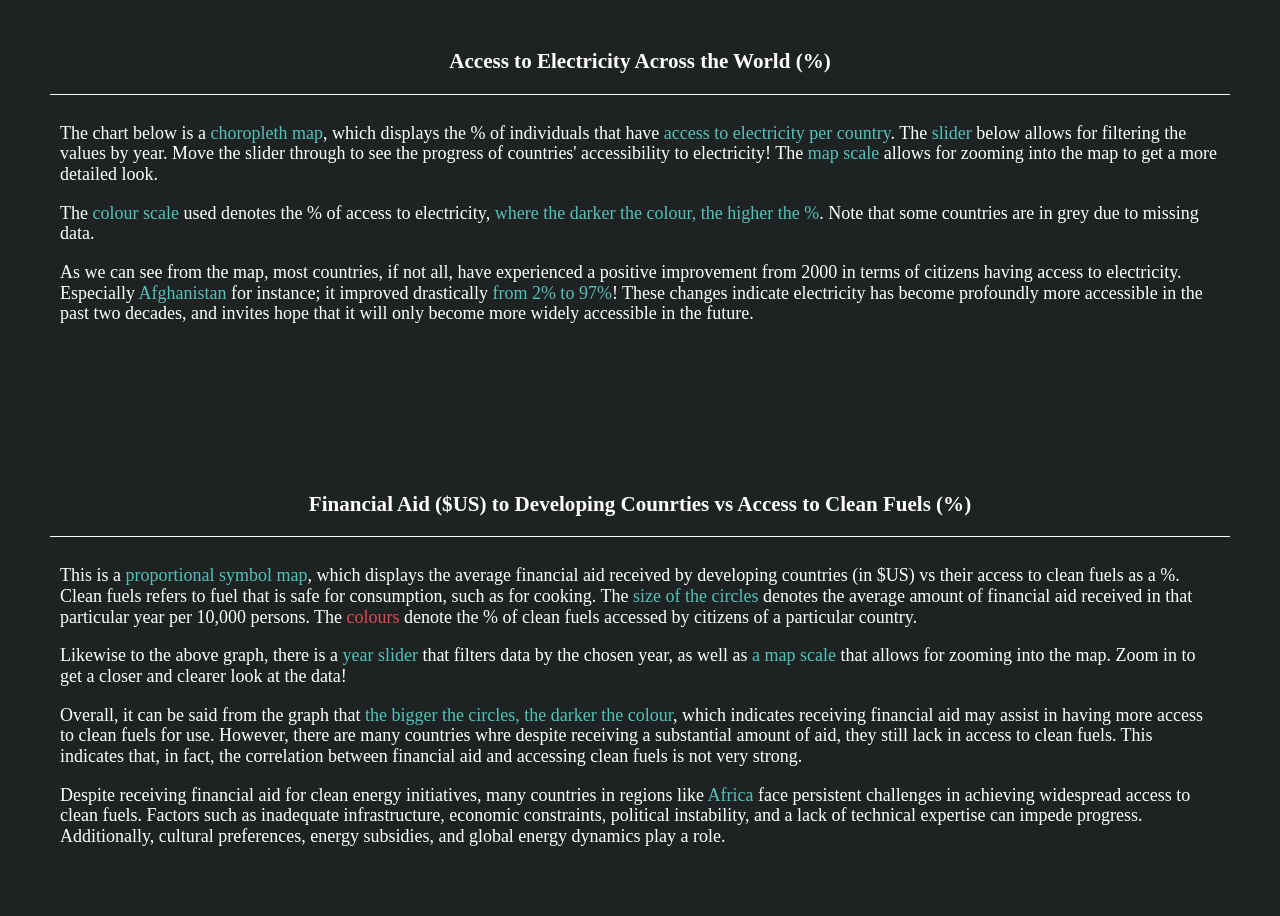
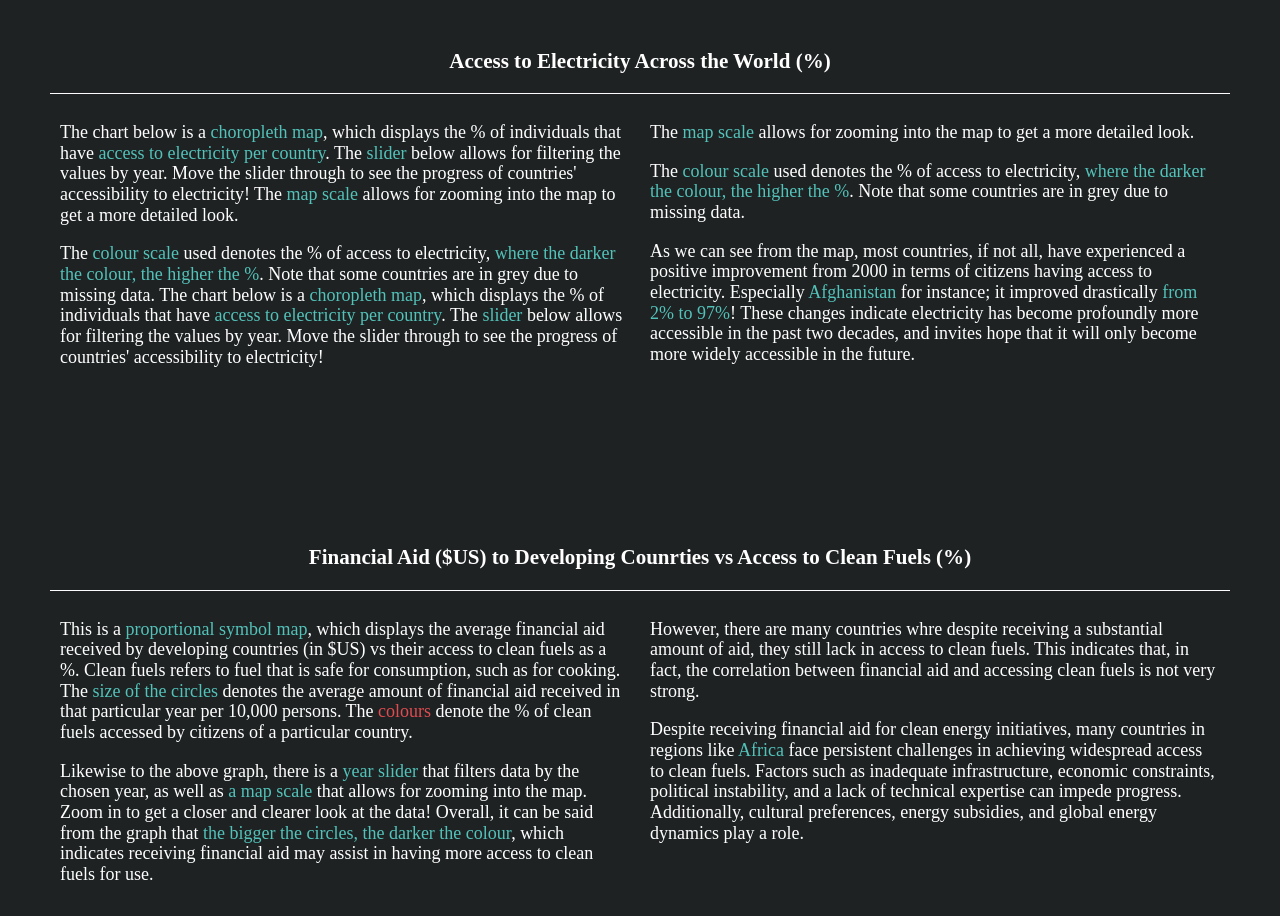
Before and after one commit to emanAtassi/FIT3179, a plain HTML site: page index.html in a window 1280 px wide. Shown: the part 720-1636 px from the top of the page. Drawn offline with nearby package versions, Linux system fonts and the light colour scheme; a script that the page names is missing.

Commit message:
fixed up paragraph structure

```diff
--- a/css/styles.css
+++ b/css/styles.css
@@ -77,7 +77,7 @@ background: linear-gradient(183deg, rgba(42,133,139,1) 0%, rgb(30, 34, 35) 58%);
 
   #choroplethsection {
     padding: 50px;
-    margin-top: 10px;
+    margin-top: 20px;
     /* text-align: center; */
   }
 
@@ -88,7 +88,7 @@ background: linear-gradient(183deg, rgba(42,133,139,1) 0%, rgb(30, 34, 35) 58%);
 
   .sections {
     padding: 50px;
-    margin-top: 10px;
+    margin-top: 20px;
     font-family: "Times New Roman", Times, serif;
   }
 
--- a/index.html
+++ b/index.html
@@ -17,6 +17,11 @@
     <div class="header">
 
         <h1 id = "title">Electricity and Clean Energy Across the World</h1>
+
+        <div class="pure-g">
+
+            <div class="pure-u-1-2">
+                <div class="description">
                 <p>
                     In an era defined by progress and innovation, the global demand for electricity has surged to unprecedented heights.
                     Electricity, often referred to as the lifeblood of modern civilization, powers our homes, industries, and economies,
@@ -31,8 +36,12 @@
                     Clean energy sources encompass a wide array of technologies, from wind and solar power to hydropower, geothermal energy, and beyond.
                     These sources not only reduce our carbon footprint but also offer the promise of a greener, more sustainable future.
                 </p>
+            </div>
+            </div>
+
+            <div class="pure-u-1-2">
+                <div class="description">
                 <p>
-
                     The journey towards clean energy is multifaceted, involving international cooperation, policy changes, technological advancements,
                     and public awareness. It transcends borders, as countries worldwide seek to balance their growing energy needs with the imperative
                     to protect our environment. From initiatives to improve access to electricity in underserved regions to ambitious renewable energy goals,
@@ -48,12 +57,17 @@
                     The data used in  this visualisation ranges from 2000 to 2020, or 2019 for some charts. Please view the page in full view
                     to get the best display!
                 </p>
+            </div>
+
+            </div>
+        </div>
 
         <p id="meta">
             Data source can be found <a href="https://www.kaggle.com/datasets/anshtanwar/global-data-on-sustainable-energy">here</a>.
             <br>
             By: Iman Al Atassi
         </p>
+
     </div>
 
     <div id="choroplethsection" class="sections">
@@ -61,13 +75,30 @@
         <h3 class = "text">Access to Electricity Across the World (%)</h3>
 
         <div class="pure-g">
-            <div class="pure-u-1-1">
-
+            <div class="pure-u-1-2">
             <div class="description">
             <p>
                 The chart below is a <span class="keywords">choropleth map</span>, which displays the % of individuals that have <span class="keywords">access to electricity per country</span>.
                 The <span class="keywords">slider</span> below allows for filtering the values by year. Move the slider through to see the progress of countries'
                 accessibility to electricity!
+                The <span class="keywords">map scale</span> allows for zooming into the map to get a more detailed look.
+            </p>
+            <p>
+                The <span class="keywords">colour scale</span> used denotes the % of access to electricity, <span class="keywords">where the darker the colour, the higher the %</span>.
+                Note that some countries are in grey due to missing data.
+                The chart below is a <span class="keywords">choropleth map</span>, which displays the % of individuals that have <span class="keywords">access to electricity per country</span>.
+                The <span class="keywords">slider</span> below allows for filtering the values by year. Move the slider through to see the progress of countries'
+                accessibility to electricity!
+            </p>
+            </div>
+
+        </div>
+
+        <div class="pure-u-1-2">
+
+            <div class="description">
+                <p>
+
                     The <span class="keywords">map scale</span> allows for zooming into the map to get a more detailed look.
                 </p>
                 <p>
@@ -81,8 +112,8 @@
                     it will only become more widely accessible in the future.
                 </p>
             </div>
+        </div>
 
-        </div>
     </div>
 
         <div id="choroplethmap1"></div>
@@ -94,6 +125,10 @@
 
         <h3>Financial Aid ($US) to Developing Counrties vs Access to Clean Fuels (%)</h3>
 
+        <div class="pure-g">
+
+            <div class="pure-u-1-2">
+
                 <div class="description">
                     <p>
                         This is a <span class="keywords">proportional symbol map</span>, which displays the average financial aid received by developing countries (in $US) vs
@@ -104,10 +139,16 @@
                     <p>
                         Likewise to the above graph, there is a <span class="keywords">year slider</span> that filters data by the chosen year, as well as <span class="keywords">a map scale</span> that
                         allows for zooming into the map. Zoom in to get a closer and clearer look at the data!
+                        Overall, it can be said from the graph that <span class="keywords">the bigger the circles, the darker the colour</span>, which indicates receiving financial
+                        aid may assist in having more access to clean fuels for use.
                     </p>
+                </div>
+            </div>
+
+            <div class="pure-u-1-2">
+                <div class="description">
                     <p>
-            Overall, it can be said from the graph that <span class="keywords">the bigger the circles, the darker the colour</span>, which indicates receiving financial
-            aid may assist in having more access to clean fuels for use. However, there are many countries whre despite receiving a substantial
+                        However, there are many countries whre despite receiving a substantial
                         amount of aid, they still lack in access to clean fuels. This indicates that, in fact, the correlation between financial aid and
                         accessing clean fuels is not very strong.
                     </p>
@@ -117,6 +158,8 @@
                         and a lack of technical expertise can impede progress.
                         Additionally, cultural preferences, energy subsidies, and global energy dynamics play a role.
                     </p>
+                </div>
+            </div>
         </div>
 
         <div id="propsymbolmap"></div>
--- a/js/rankbarchart.vg.json
+++ b/js/rankbarchart.vg.json
@@ -1,7 +1,7 @@
 {
     "$schema": "https://vega.github.io/schema/vega-lite/v5.json",
     "title": "CO2 Emissions by the Top 30 Polluters",
-    "width": 580,
+    "width": 570,
     "height": 600,
     "background": "transparent",
     "config": {
--- a/js/stackedareachart.vg.json
+++ b/js/stackedareachart.vg.json
@@ -1,6 +1,6 @@
 {
     "$schema": "https://vega.github.io/schema/vega-lite/v5.json",
-    "width": 580,
+    "width": 560,
     "height": 600,
     "background": "transparent",
     "config": {
```
Also changed, not shown: js/chor3.vg.json (+7 -1 lines), layout.html (+11 -0 lines). Lines whose indentation alone changed are shown as unchanged.
